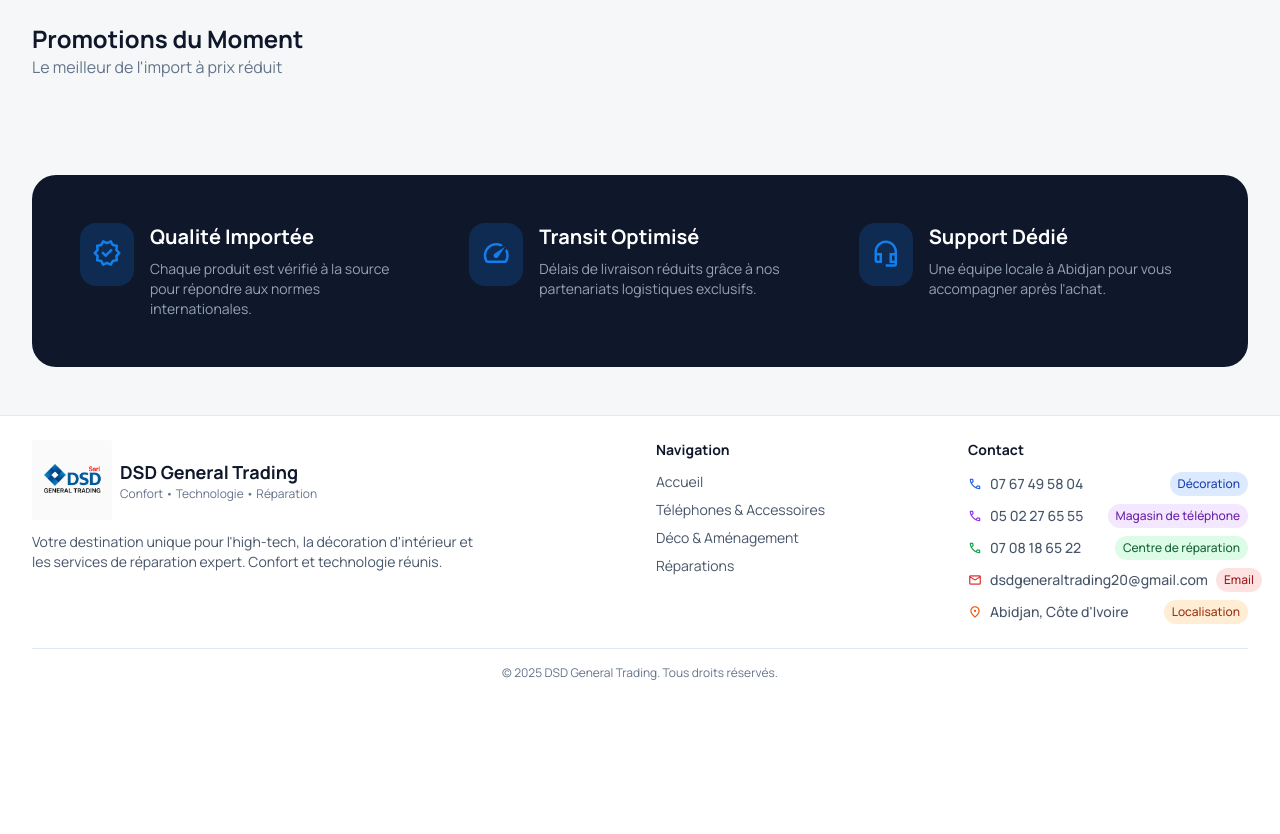
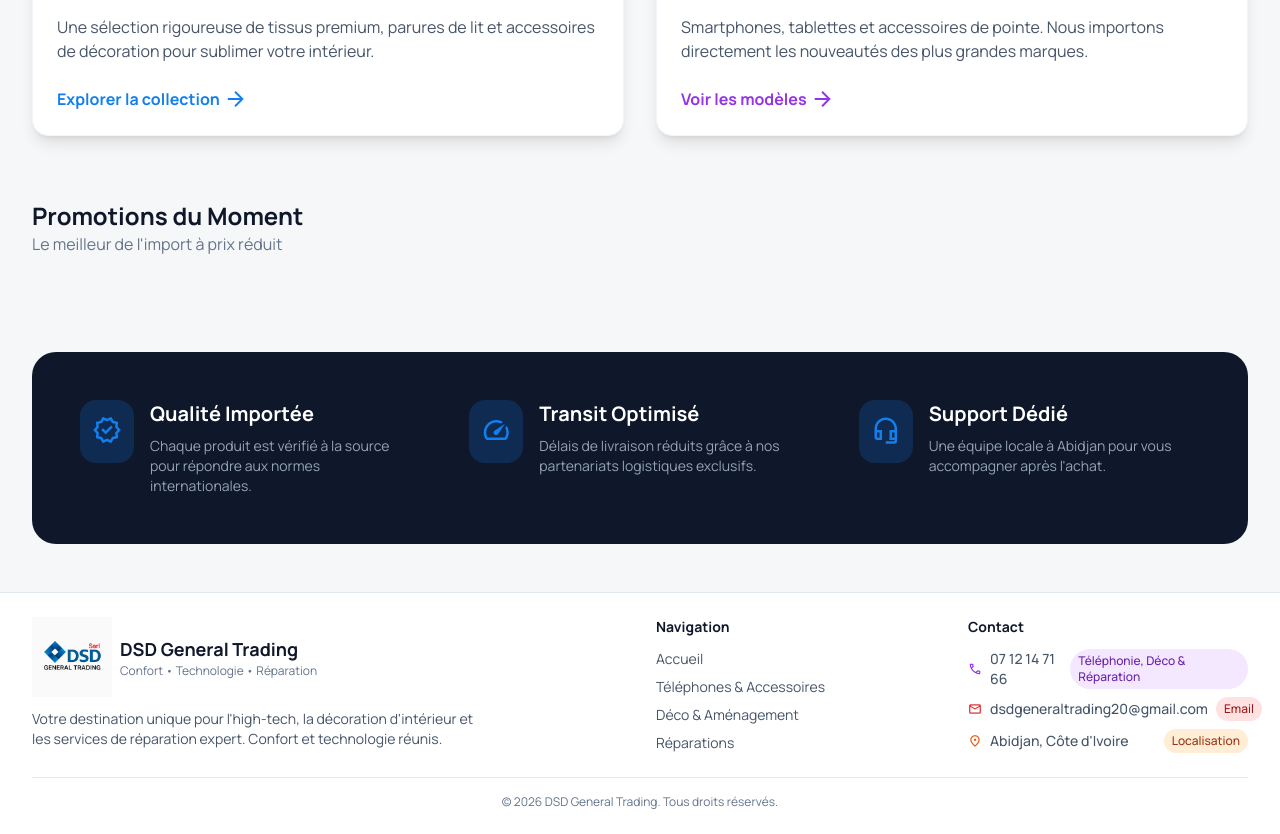
Before and after one commit to money2trading44-lgtm/ecommerce_1, a Django app: page / in a window 1280 px wide. Shown: the part 2009-2843 px from the top of the page. Before the commit the page ends 2689 px from the top, so only its background shows below. Run offline with Django 5.2, Linux system fonts and the light colour scheme; data comes from the database, SQL or seed files in the repository; some libraries are stand-ins or nearby versions.

Commit message:
Mise a jour des numeros de contact et fallback SQLite en local
Ajoute les numeros Dubai/Chine pour l'import-export, met a jour le
numero general et le copyright du footer, et permet de lancer le
projet en local sans acces a la base Neon.

```diff
--- a/shop/templates/shop/base.html
+++ b/shop/templates/shop/base.html
@@ -34,7 +34,7 @@
         "name": "DSD General Trading",
         "description": "Boutique en ligne de téléphones high-tech, draps de qualité et service de réparation à Abidjan, Côte d'Ivoire",
         "url": "https://dsd-general-trading.com",
-        "telephone": "+225-01-23-45-67-89",
+        "telephone": "+225-07-12-14-71-66",
         "email": "contact@techhome.fr",
         "address": {
             "@type": "PostalAddress",
@@ -245,29 +245,11 @@
                     <h3 class="font-semibold text-slate-900 mb-3 text-sm">Contact</h3>
                     <ul class="space-y-2 text-sm text-slate-600">
                         <li class="flex items-center gap-2">
-                            <span class="material-symbols-outlined text-sm flex-shrink-0 text-blue-600">call</span>
-                            <div class="flex-1 min-w-0">
-                                <div class="flex justify-between items-center">
-                                    <span class="font-medium">07 67 49 58 04</span>
-                                    <span class="text-xs bg-blue-100 text-blue-800 px-2 py-1 rounded-full font-medium">Décoration</span>
-                                </div>
-                            </div>
-                        </li>
-                        <li class="flex items-center gap-2">
                             <span class="material-symbols-outlined text-sm flex-shrink-0 text-purple-600">call</span>
                             <div class="flex-1 min-w-0">
                                 <div class="flex justify-between items-center">
-                                    <span class="font-medium">05 02 27 65 55</span>
-                                    <span class="text-xs bg-purple-100 text-purple-800 px-2 py-1 rounded-full font-medium">Magasin de téléphone</span>
-                                </div>
-                            </div>
-                        </li>
-                        <li class="flex items-center gap-2">
-                            <span class="material-symbols-outlined text-sm flex-shrink-0 text-green-600">call</span>
-                            <div class="flex-1 min-w-0">
-                                <div class="flex justify-between items-center">
-                                    <span class="font-medium">07 08 18 65 22</span>
-                                    <span class="text-xs bg-green-100 text-green-800 px-2 py-1 rounded-full font-medium">Centre de réparation</span>
+                                    <span class="font-medium">07 12 14 71 66</span>
+                                    <span class="text-xs bg-purple-100 text-purple-800 px-2 py-1 rounded-full font-medium">Téléphonie, Déco & Réparation</span>
                                 </div>
                             </div>
                         </li>
@@ -296,7 +278,7 @@
             <!-- Copyright -->
             <div class="border-t border-slate-200 mt-6 pt-4 text-center">
                 <p class="text-xs text-slate-500">
-                    © 2025 DSD General Trading. Tous droits réservés.
+                    © 2026 DSD General Trading. Tous droits réservés.
                 </p>
             </div>
         </div>
--- a/shop/templates/shop/home.html
+++ b/shop/templates/shop/home.html
@@ -83,6 +83,33 @@
                                 <h4 class="font-bold text-slate-900">Solutions B2B</h4>
                                 <p class="text-sm text-slate-500">Accompagnement personnalisé pour les entreprises et revendeurs.</p>
                             </div>
+                        </div>
+                    </div>
+
+                    <div class="mt-8 pt-6 border-t border-slate-100">
+                        <h4 class="font-bold text-slate-900 mb-4">Nos contacts Import-Export</h4>
+                        <div class="grid grid-cols-1 sm:grid-cols-3 gap-4">
+                            <a href="tel:+2250708540315" class="flex items-center gap-2 p-3 rounded-xl bg-slate-50 hover:bg-slate-100 transition-colors">
+                                <span class="material-symbols-outlined text-primary text-xl">call</span>
+                                <div>
+                                    <div class="text-xs text-slate-500">Abidjan</div>
+                                    <div class="font-semibold text-slate-900 text-sm">+225 07 08 54 03 15</div>
+                                </div>
+                            </a>
+                            <a href="tel:+971586179817" class="flex items-center gap-2 p-3 rounded-xl bg-slate-50 hover:bg-slate-100 transition-colors">
+                                <span class="material-symbols-outlined text-primary text-xl">call</span>
+                                <div>
+                                    <div class="text-xs text-slate-500">Dubaï</div>
+                                    <div class="font-semibold text-slate-900 text-sm">+971 58 617 9817</div>
+                                </div>
+                            </a>
+                            <a href="tel:+8613265133982" class="flex items-center gap-2 p-3 rounded-xl bg-slate-50 hover:bg-slate-100 transition-colors">
+                                <span class="material-symbols-outlined text-primary text-xl">call</span>
+                                <div>
+                                    <div class="text-xs text-slate-500">Chine</div>
+                                    <div class="font-semibold text-slate-900 text-sm">+86 132 6513 3982</div>
+                                </div>
+                            </a>
                         </div>
                     </div>
                 </div>
--- a/shop/templates/shop/quote_confirmation.html
+++ b/shop/templates/shop/quote_confirmation.html
@@ -71,12 +71,12 @@
             <h3 class="text-base sm:text-lg font-semibold text-slate-900 mb-3">Contact rapide</h3>
             <p class="text-xs sm:text-sm text-slate-700 mb-3 sm:mb-4">Vous pouvez aussi nous contacter directement :</p>
             <div class="flex flex-col sm:flex-row gap-3 justify-center">
-                <a href="https://wa.me/2250707070707?text=Bonjour%20DSD%20General%20Trading,%20je%20viens%20de%20demander%20un%20devis%20pour%20{{ quote_request.product.name|urlencode }}"
+                <a href="https://wa.me/2250712147166?text=Bonjour%20DSD%20General%20Trading,%20je%20viens%20de%20demander%20un%20devis%20pour%20{{ quote_request.product.name|urlencode }}"
                    class="inline-flex items-center justify-center gap-2 bg-green-500 text-white font-semibold py-2 sm:py-3 px-4 sm:px-6 rounded-lg hover:bg-green-600 transition-colors text-sm sm:text-base">
                     <span>💬</span>
                     WhatsApp
                 </a>
-                <a href="tel:+2250707070707"
+                <a href="tel:+2250712147166"
                    class="inline-flex items-center justify-center gap-2 bg-blue-500 text-white font-semibold py-2 sm:py-3 px-4 sm:px-6 rounded-lg hover:bg-blue-600 transition-colors text-sm sm:text-base">
                     <span>📞</span>
                     Nous appeler
--- a/shop/views.py
+++ b/shop/views.py
@@ -1530,7 +1530,7 @@ def admin_order_export(request, order_id):
         company_data = [
             ["DSD General Trading", f"Date: {order.created_at.strftime('%d/%m/%Y')}"],
             ["Abidjan, Côte d'Ivoire", f"Heure: {order.created_at.strftime('%H:%M')}"],
-            ["Tél: +225 07 67 49 58 04", f"Statut: {order.get_status_display()}"],
+            ["Tél: +225 07 12 14 71 66", f"Statut: {order.get_status_display()}"],
             ["Email: dsdgeneraltrading20@gmail.com", f"Ref: {order.order_number}"],
         ]
 
@@ -1649,7 +1649,7 @@ def admin_order_export(request, order_id):
         <para alignment="center">
         <font size="8" color="gray">
         DSD General Trading - Abidjan, Côte d'Ivoire<br/>
-        Tél: +225 07 67 49 58 04 - Email: dsdgeneraltrading20@gmail.com<br/>
+        Tél: +225 07 12 14 71 66 - Email: dsdgeneraltrading20@gmail.com<br/>
         Ce document a une valeur informative et constitue une preuve d'achat.
         </font>
         </para>
@@ -1701,7 +1701,7 @@ def export_html_fallback(request, order):
             <div>
                 <strong>Tech & Home</strong><br>
                 Abidjan, Côte d'Ivoire<br>
-                Tél: +225 07 07 07 07 07<br>
+                Tél: +225 07 12 14 71 66<br>
                 Email: contact@techandhome.ci
             </div>
             <div style="text-align: right;">
```
Also changed, not shown: ecommerce_project/settings.py (+22 -13 lines).
